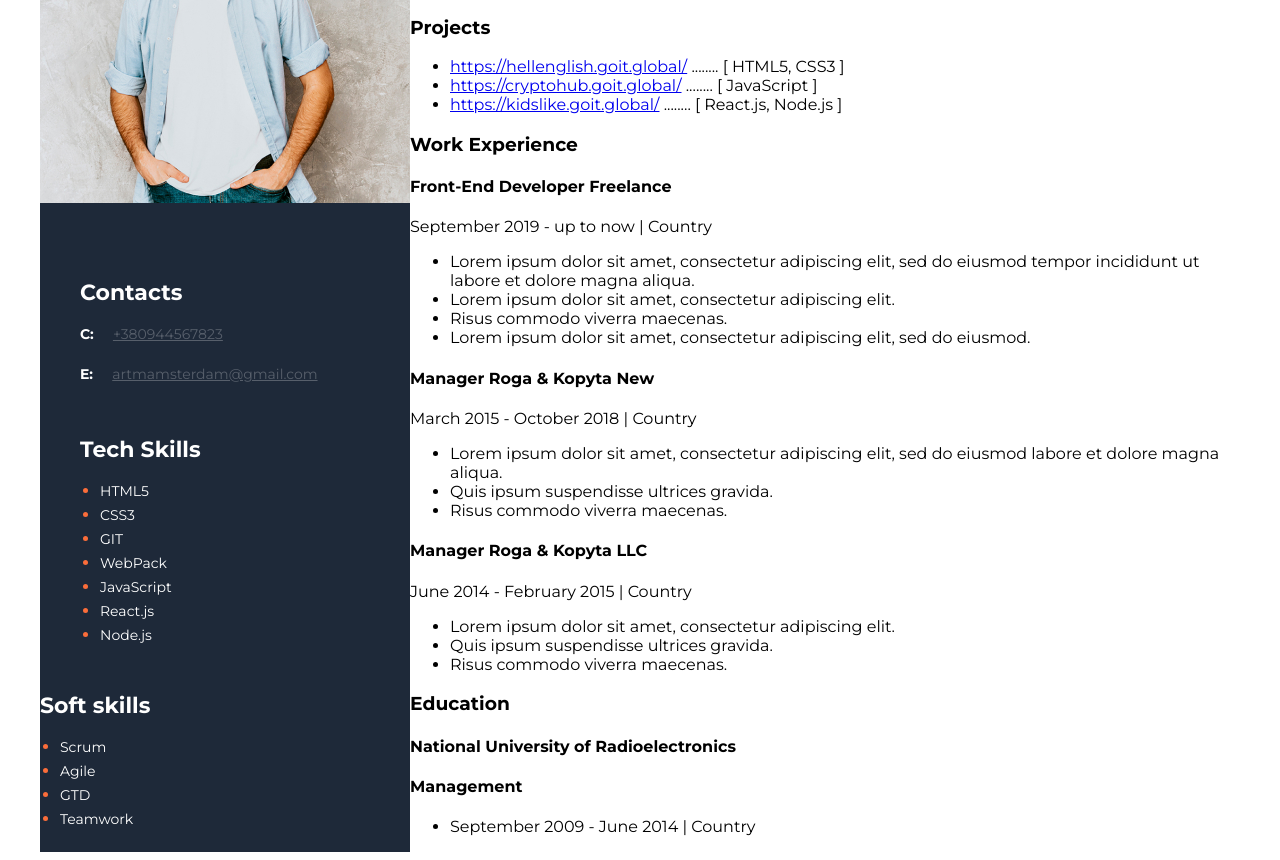
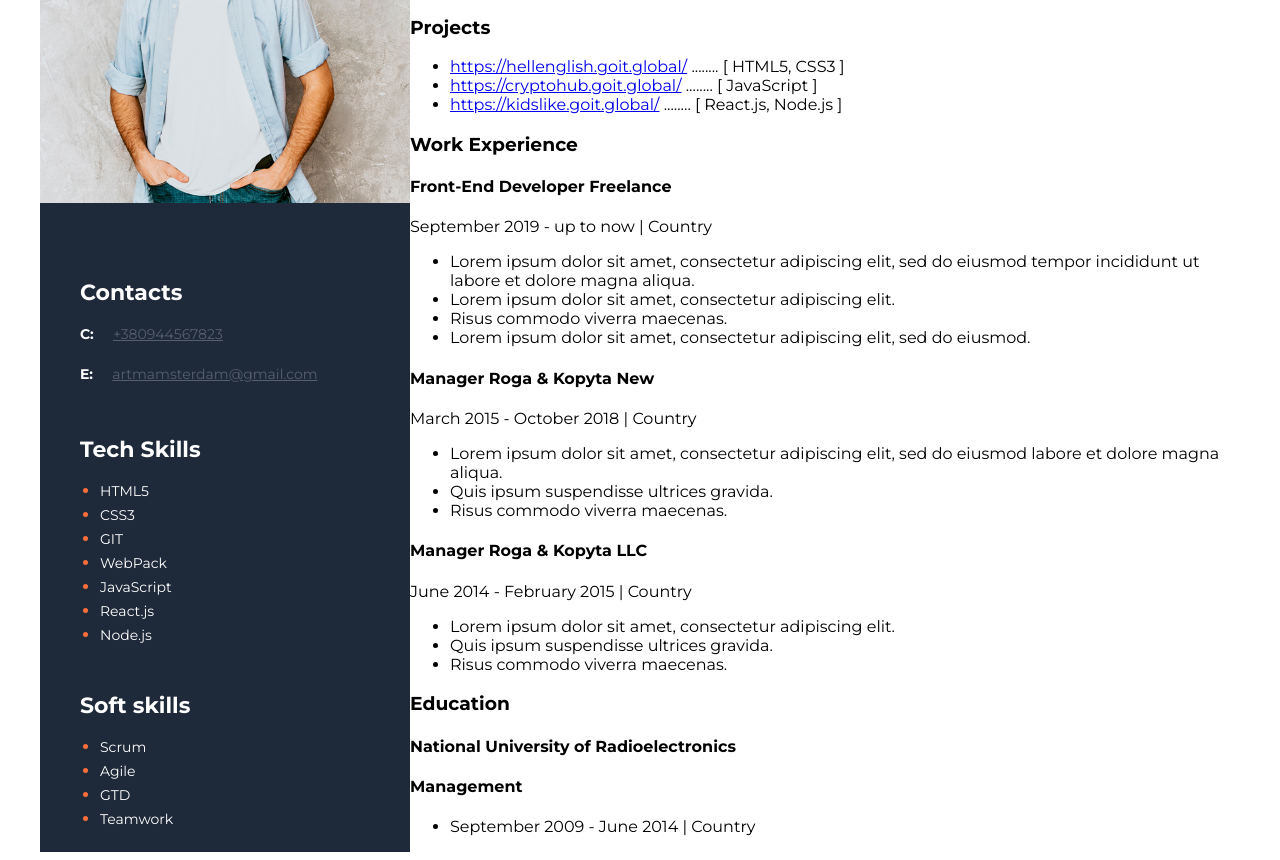
Before and after one commit to Artem-Semenov/My-first-Project, a plain HTML site: page index.html in a window 1280 px wide. Shown: the part 199-1059 px from the top of the page. Drawn offline with Linux system fonts and the light colour scheme.

Commit message:
added soft skills class

```diff
--- a/index.html
+++ b/index.html
@@ -131,7 +131,7 @@
 					</ul>
 				</div>
 				<!--Soft Skills-->
-				<div>
+				<div class = "soft-skills">
 					<h3 class = "sidebar-title">Soft skills</h3>
 					<ul class = "tech-skills-list">
 						<li class = "tech-skills-item"><span class = "tech-skills-text">Scrum</span> </li>
```
